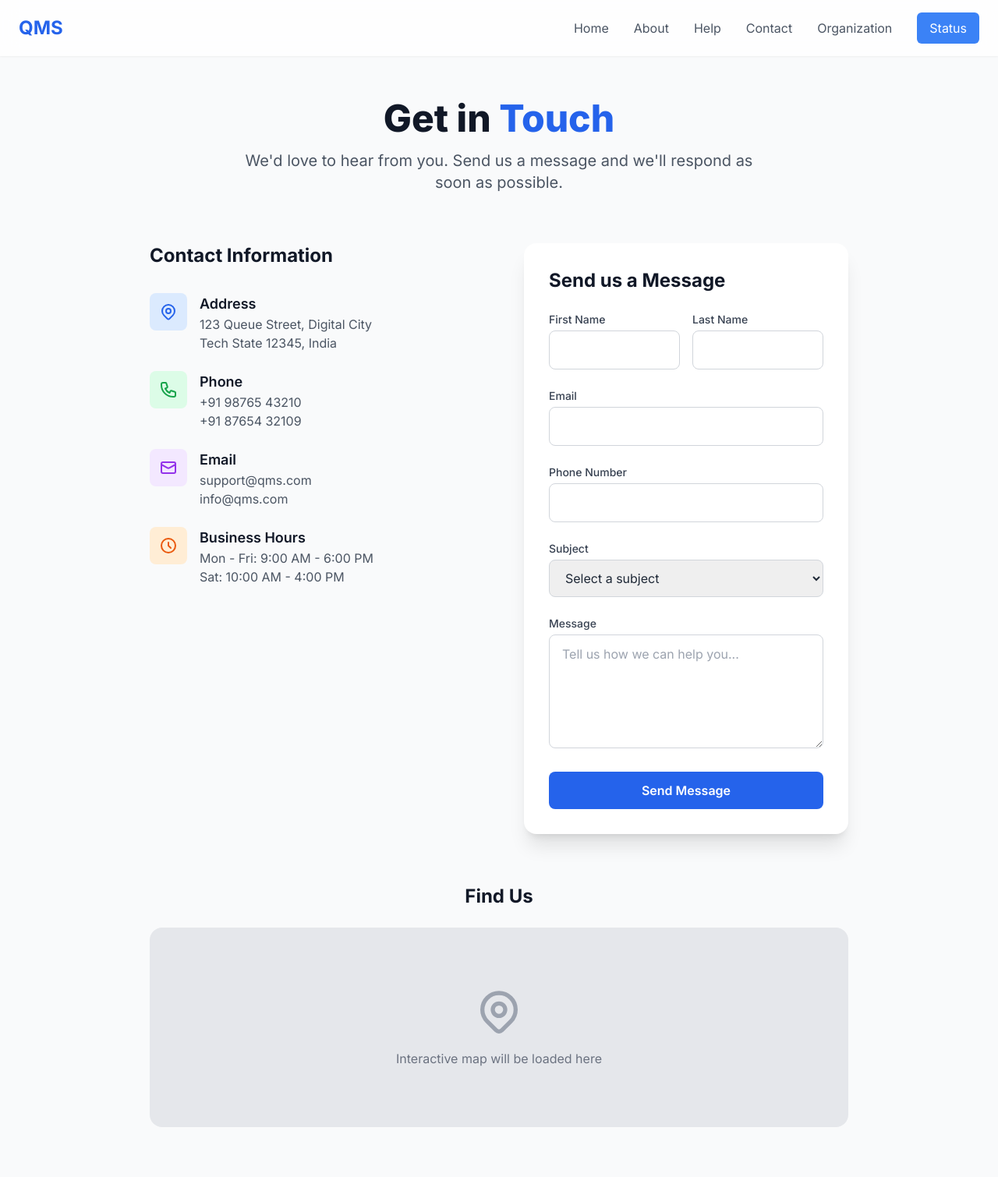
After one commit to foxtrot222/qms, a Flask app: page /contact in a window 1280 px wide. The commit adds this page. Shown: the whole page at 78% size. Run offline with Flask 3, Linux system fonts and the light colour scheme; some libraries are stand-ins or nearby versions.

Commit message:
feat: add about, help, contact pages

```diff
--- a/src/routes/__init__.py
+++ b/src/routes/__init__.py
@@ -4,6 +4,7 @@ from .otp import otp_bp
 from .status import status_bp
 from .appointment import appointment_bp
 from .service_provider import service_provider_bp
+from .main import main_bp
 
 def register_blueprints(app):
     app.register_blueprint(token_bp)
@@ -12,3 +13,4 @@ def register_blueprints(app):
     app.register_blueprint(status_bp)
     app.register_blueprint(appointment_bp)
     app.register_blueprint(service_provider_bp)
+    app.register_blueprint(main_bp)
--- /dev/null
+++ b/src/routes/main.py
@@ -0,0 +1,19 @@
+from flask import Blueprint, render_template
+
+main_bp = Blueprint('main', __name__)
+
+@main_bp.route('/')
+def index():
+    return render_template('index.html')
+
+@main_bp.route('/about')
+def about():
+    return render_template('about.html')
+
+@main_bp.route('/help')
+def help():
+    return render_template('help.html')
+
+@main_bp.route('/contact')
+def contact():
+    return render_template('contact.html')
--- /dev/null
+++ b/src/templates/contact.html
@@ -0,0 +1,182 @@
+
+<!DOCTYPE html>
+<html lang="en">
+<head>
+    <meta charset="UTF-8">
+    <meta name="viewport" content="width=device-width, initial-scale=1.0">
+    <title>QMS - Contact</title>
+    <script src="https://cdn.tailwindcss.com"></script>
+    <link href="https://fonts.googleapis.com/css2?family=Inter:wght@400;500;600;700;800&display=swap" rel="stylesheet">
+    <link rel="stylesheet" href="{{ url_for('static', filename='style.css') }}">
+</head>
+<body class="bg-gray-50 text-gray-800">
+
+    <!-- Container for the entire page -->
+    <div class="min-h-screen flex flex-col">
+
+        <!-- Header and Navigation Bar -->
+        <header class="bg-white/80 backdrop-blur-md shadow-sm fixed w-full z-20">
+            <nav class="container mx-auto px-6 py-4">
+                <div class="flex items-center justify-between">
+                    <!-- Website Title -->
+                    <div class="text-2xl font-bold text-blue-600">
+                        <a href="/" id="homeNavBtn">QMS</a>
+                    </div>
+                    <!-- Desktop Navigation Links -->
+                    <div class="hidden md:flex items-center space-x-8">
+                        <a href="/" id="homeLinkDesktop" class="text-gray-600 hover:text-blue-600 transition duration-300">Home</a>
+                        <a href="/about" id="aboutNavBtn" class="text-gray-600 hover:text-blue-600 transition duration-300">About</a>
+                        <a href="/help" id="helpNavBtn" class="text-gray-600 hover:text-blue-600 transition duration-300">Help</a>
+                        <a href="/contact" id="contactNavBtn" class="text-gray-600 hover:text-blue-600 transition duration-300">Contact</a>
+                        <a href="#" id="orgNavBtn" class="text-gray-600 hover:text-blue-600 transition duration-300">Organization</a>
+                        <a href="/status" id="statusNavBtn" class="bg-blue-500 text-white px-4 py-2 rounded-md hover:bg-blue-600 transition duration-300">Status</a>
+                    </div>
+                    <!-- Mobile Menu Button -->
+                    <div class="md:hidden">
+                        <button id="mobileMenuBtn" class="text-gray-600 focus:outline-none">
+                            <svg class="w-6 h-6" fill="none" stroke="currentColor" viewBox="0 0 24 24" xmlns="http://www.w3.org/2000/svg"><path stroke-linecap="round" stroke-linejoin="round" stroke-width="2" d="M4 6h16M4 12h16m-7 6h7"></path></svg>
+                        </button>
+                    </div>
+                </div>
+                 <!-- Mobile Menu -->
+                <div id="mobileMenu" class="hidden md:hidden mt-4 space-y-2">
+                    <a href="/" id="homeLinkMobile" class="block text-gray-600 hover:text-blue-600 transition duration-300 py-2">Home</a>
+                    <a href="/about" id="aboutNavBtnMobile" class="block text-gray-600 hover:text-blue-600 transition duration-300 py-2">About</a>
+                    <a href="/help" id="helpNavBtnMobile" class="block text-gray-600 hover:text-blue-600 transition duration-300 py-2">Help</a>
+                    <a href="/contact" id="contactNavBtnMobile" class="block text-gray-600 hover:text-blue-600 transition duration-300 py-2">Contact</a>
+                    <a href="#" id="orgNavBtnMobile" class="block text-gray-600 hover:text-blue-600 transition duration-300 py-2">Organization</a>
+                    <a href="/status" id="statusNavBtnMobile" class="block bg-blue-500 text-white text-center px-4 py-2 rounded-md hover:bg-blue-600 transition duration-300">Status</a>
+                </div>
+            </nav>
+        </header>
+
+        <!-- Contact Page Section -->
+        <main id="contactPage" class="flex-grow container mx-auto px-6 pt-32 pb-16">
+            <div class="max-w-4xl mx-auto">
+                <div class="text-center mb-16">
+                    <h1 class="text-4xl md:text-5xl font-extrabold text-gray-900 leading-tight mb-4">
+                        Get in <span class="text-blue-600">Touch</span>
+                    </h1>
+                    <p class="text-xl text-gray-600 max-w-2xl mx-auto">
+                        We'd love to hear from you. Send us a message and we'll respond as soon as possible.
+                    </p>
+                </div>
+
+                <div class="grid grid-cols-1 lg:grid-cols-2 gap-16">
+                    <!-- Contact Information -->
+                    <div>
+                        <h2 class="text-2xl font-bold text-gray-900 mb-8">Contact Information</h2>
+                        <div class="space-y-6">
+                            <div class="flex items-start space-x-4">
+                                <div class="w-12 h-12 bg-blue-100 rounded-lg flex items-center justify-center flex-shrink-0">
+                                    <svg class="w-6 h-6 text-blue-600" fill="none" stroke="currentColor" viewBox="0 0 24 24">
+                                        <path stroke-linecap="round" stroke-linejoin="round" stroke-width="2" d="M17.657 16.657L13.414 20.9a1.998 1.998 0 01-2.827 0l-4.244-4.243a8 8 0 1111.314 0z"></path>
+                                        <path stroke-linecap="round" stroke-linejoin="round" stroke-width="2" d="M15 11a3 3 0 11-6 0 3 3 0 016 0z"></path>
+                                    </svg>
+                                </div>
+                                <div>
+                                    <h3 class="text-lg font-semibold text-gray-900">Address</h3>
+                                    <p class="text-gray-600">123 Queue Street, Digital City<br>Tech State 12345, India</p>
+                                </div>
+                            </div>
+                            <div class="flex items-start space-x-4">
+                                <div class="w-12 h-12 bg-green-100 rounded-lg flex items-center justify-center flex-shrink-0">
+                                    <svg class="w-6 h-6 text-green-600" fill="none" stroke="currentColor" viewBox="0 0 24 24">
+                                        <path stroke-linecap="round" stroke-linejoin="round" stroke-width="2" d="M3 5a2 2 0 012-2h3.28a1 1 0 01.948.684l1.498 4.493a1 1 0 01-.502 1.21l-2.257 1.13a11.042 11.042 0 005.516 5.516l1.13-2.257a1 1 0 011.21-.502l4.493 1.498a1 1 0 01.684.949V19a2 2 0 01-2 2h-1C9.716 21 3 14.284 3 6V5z"></path>
+                                    </svg>
+                                </div>
+                                <div>
+                                    <h3 class="text-lg font-semibold text-gray-900">Phone</h3>
+                                    <p class="text-gray-600">+91 98765 43210<br>+91 87654 32109</p>
+                                </div>
+                            </div>
+                            <div class="flex items-start space-x-4">
+                                <div class="w-12 h-12 bg-purple-100 rounded-lg flex items-center justify-center flex-shrink-0">
+                                    <svg class="w-6 h-6 text-purple-600" fill="none" stroke="currentColor" viewBox="0 0 24 24">
+                                        <path stroke-linecap="round" stroke-linejoin="round" stroke-width="2" d="M3 8l7.89 4.26a2 2 0 002.22 0L21 8M5 19h14a2 2 0 002-2V7a2 2 0 00-2-2H5a2 2 0 00-2 2v10a2 2 0 002 2z"></path>
+                                    </svg>
+                                </div>
+                                <div>
+                                    <h3 class="text-lg font-semibold text-gray-900">Email</h3>
+                                    <p class="text-gray-600">support@qms.com<br>info@qms.com</p>
+                                </div>
+                            </div>
+                            <div class="flex items-start space-x-4">
+                                <div class="w-12 h-12 bg-orange-100 rounded-lg flex items-center justify-center flex-shrink-0">
+                                    <svg class="w-6 h-6 text-orange-600" fill="none" stroke="currentColor" viewBox="0 0 24 24">
+                                        <path stroke-linecap="round" stroke-linejoin="round" stroke-width="2" d="M12 8v4l3 3m6-3a9 9 0 11-18 0 9 9 0 0118 0z"></path>
+                                    </svg>
+                                </div>
+                                <div>
+                                    <h3 class="text-lg font-semibold text-gray-900">Business Hours</h3>
+                                    <p class="text-gray-600">Mon - Fri: 9:00 AM - 6:00 PM<br>Sat: 10:00 AM - 4:00 PM</p>
+                                </div>
+                            </div>
+                        </div>
+                    </div>
+
+                    <!-- Contact Form -->
+                    <div>
+                        <div class="bg-white rounded-2xl shadow-xl p-8">
+                            <h2 class="text-2xl font-bold text-gray-900 mb-6">Send us a Message</h2>
+                            <form id="contactForm" class="space-y-6">
+                                <div class="grid grid-cols-1 sm:grid-cols-2 gap-4">
+                                    <div>
+                                        <label for="firstName" class="block text-sm font-medium text-gray-700 mb-1">First Name</label>
+                                        <input type="text" id="firstName" name="firstName" class="w-full px-4 py-3 border border-gray-300 rounded-lg focus:outline-none focus:ring-2 focus:ring-blue-500 focus:border-transparent" required>
+                                    </div>
+                                    <div>
+                                        <label for="lastName" class="block text-sm font-medium text-gray-700 mb-1">Last Name</label>
+                                        <input type="text" id="lastName" name="lastName" class="w-full px-4 py-3 border border-gray-300 rounded-lg focus:outline-none focus:ring-2 focus:ring-blue-500 focus:border-transparent" required>
+                                    </div>
+                                </div>
+                                <div>
+                                    <label for="contactEmail" class="block text-sm font-medium text-gray-700 mb-1">Email</label>
+                                    <input type="email" id="contactEmail" name="contactEmail" class="w-full px-4 py-3 border border-gray-300 rounded-lg focus:outline-none focus:ring-2 focus:ring-blue-500 focus:border-transparent" required>
+                                </div>
+                                <div>
+                                    <label for="contactPhone" class="block text-sm font-medium text-gray-700 mb-1">Phone Number</label>
+                                    <input type="tel" id="contactPhone" name="contactPhone" class="w-full px-4 py-3 border border-gray-300 rounded-lg focus:outline-none focus:ring-2 focus:ring-blue-500 focus:border-transparent">
+                                </div>
+                                <div>
+                                    <label for="subject" class="block text-sm font-medium text-gray-700 mb-1">Subject</label>
+                                    <select id="subject" name="subject" class="w-full px-4 py-3 border border-gray-300 rounded-lg focus:outline-none focus:ring-2 focus:ring-blue-500 focus:border-transparent" required>
+                                        <option value="">Select a subject</option>
+                                        <option value="general">General Inquiry</option>
+                                        <option value="technical">Technical Support</option>
+                                        <option value="business">Business Partnership</option>
+                                        <option value="feedback">Feedback</option>
+                                        <option value="other">Other</option>
+                                    </select>
+                                </div>
+                                <div>
+                                    <label for="message" class="block text-sm font-medium text-gray-700 mb-1">Message</label>
+                                    <textarea id="message" name="message" rows="5" class="w-full px-4 py-3 border border-gray-300 rounded-lg focus:outline-none focus:ring-2 focus:ring-blue-500 focus:border-transparent" placeholder="Tell us how we can help you..." required></textarea>
+                                </div>
+                                <button type="submit" class="w-full bg-blue-600 text-white font-semibold rounded-lg px-6 py-3 hover:bg-blue-700 focus:outline-none focus:ring-4 focus:ring-blue-300 transition duration-300 transform hover:scale-105">
+                                    Send Message
+                                </button>
+                            </form>
+                        </div>
+                    </div>
+                </div>
+
+                <!-- Map Section -->
+                <div class="mt-16">
+                    <h2 class="text-2xl font-bold text-gray-900 mb-6 text-center">Find Us</h2>
+                    <div class="bg-gray-200 rounded-2xl h-64 flex items-center justify-center">
+                        <div class="text-center">
+                            <svg class="w-16 h-16 text-gray-400 mx-auto mb-4" fill="none" stroke="currentColor" viewBox="0 0 24 24">
+                                <path stroke-linecap="round" stroke-linejoin="round" stroke-width="2" d="M17.657 16.657L13.414 20.9a1.998 1.998 0 01-2.827 0l-4.244-4.243a8 8 0 1111.314 0z"></path>
+                                <path stroke-linecap="round" stroke-linejoin="round" stroke-width="2" d="M15 11a3 3 0 11-6 0 3 3 0 016 0z"></path>
+                            </svg>
+                            <p class="text-gray-500">Interactive map will be loaded here</p>
+                        </div>
+                    </div>
+                </div>
+            </div>
+        </main>
+    </div>
+    <script src="{{ url_for('static', filename='script.js') }}"></script>
+</body>
+</html>
```
Also changed, not shown: src/templates/about.html (added, +142 -0 lines), src/templates/dashboard.html (+8 -2 lines), src/templates/help.html (added, +157 -0 lines), src/templates/index.html (+8 -2 lines), src/templates/status.html (+8 -2 lines).
